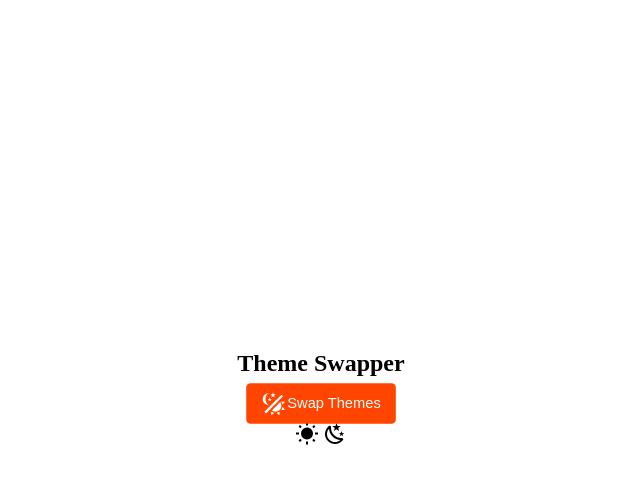
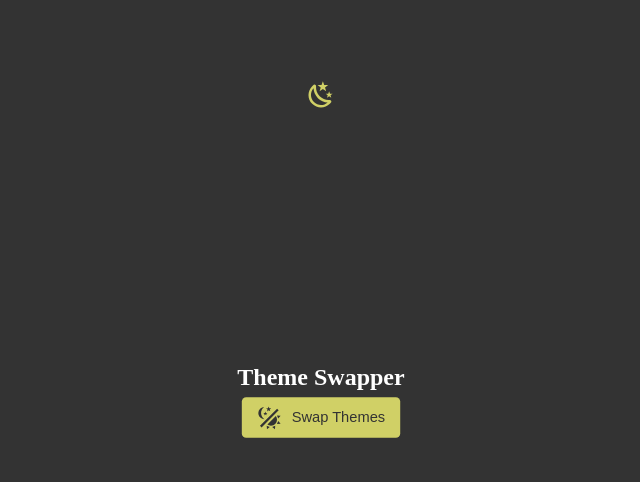
Before and after one commit to 2024-Roadmap/js_light_dark_theme_toggle, a plain HTML site: page index.html in a window 1280 px wide. Both pictures are taken after a click on the button "Swap Themes". Shown: the top 482 px of the page, without its empty margins (319-959 px from the left). Drawn offline with Linux system fonts and the light colour scheme.

Commit message:
add script for dark toggle, sun moon icon rotation, and styles for icon

```diff
--- a/index.html
+++ b/index.html
@@ -5,6 +5,7 @@
   <meta name="viewport" content="width=device-width, initial-scale=1.0">
   <link rel="stylesheet" href="style.css">
   <title>Light / Dark Theme Toggle</title>
+  <script src="script.js" defer></script>
 </head>
 <body>
   <h2 class="title">Theme Swapper</h2>
@@ -16,11 +17,11 @@
     Swap Themes
   </button>
   <div class="sun-moon-container">
-    <svg class="sun" style="width:24px;height:24px" viewBox="0 0 24 24">
+    <svg class="sun" viewBox="0 0 24 24">
       <path
         d="M3.55,18.54L4.96,19.95L6.76,18.16L5.34,16.74M11,22.45C11.32,22.45 13,22.45 13,22.45V19.5H11M12,5.5A6,6 0 0,0 6,11.5A6,6 0 0,0 12,17.5A6,6 0 0,0 18,11.5C18,8.18 15.31,5.5 12,5.5M20,12.5H23V10.5H20M17.24,18.16L19.04,19.95L20.45,18.54L18.66,16.74M20.45,4.46L19.04,3.05L17.24,4.84L18.66,6.26M13,0.55H11V3.5H13M4,10.5H1V12.5H4M6.76,4.84L4.96,3.05L3.55,4.46L5.34,6.26L6.76,4.84Z" />
     </svg>
-    <svg class="moon" style="width:24px;height:24px" viewBox="0 0 24 24">
+    <svg class="moon" viewBox="0 0 24 24">
       <path
         d="M17.75,4.09L15.22,6.03L16.13,9.09L13.5,7.28L10.87,9.09L11.78,6.03L9.25,4.09L12.44,4L13.5,1L14.56,4L17.75,4.09M21.25,11L19.61,12.25L20.2,14.23L18.5,13.06L16.8,14.23L17.39,12.25L15.75,11L17.81,10.95L18.5,9L19.19,10.95L21.25,11M18.97,15.95C19.8,15.87 20.69,17.05 20.16,17.8C19.84,18.25 19.5,18.67 19.08,19.07C15.17,23 8.84,23 4.94,19.07C1.03,15.17 1.03,8.83 4.94,4.93C5.34,4.53 5.76,4.17 6.21,3.85C6.96,3.32 8.14,4.21 8.06,5.04C7.79,7.9 8.75,10.87 10.95,13.06C13.14,15.26 16.1,16.22 18.97,15.95M17.33,17.97C14.5,17.81 11.7,16.64 9.53,14.5C7.36,12.31 6.2,9.5 6.04,6.68C3.23,9.82 3.34,14.64 6.35,17.66C9.37,20.67 14.19,20.78 17.33,17.97Z" />
     </svg>
--- /dev/null
+++ b/script.js
@@ -0,0 +1,9 @@
+const sunMoonContainer = document.querySelector('.sun-moon-container');
+
+document.querySelector('.theme-toggle-button').addEventListener('click', () => {
+  document.body.classList.toggle('dark');
+  const currentRotation = parseInt(
+    getComputedStyle(sunMoonContainer).getPropertyValue('--rotation'),
+  );
+  sunMoonContainer.style.setProperty('--rotation', currentRotation + 180);
+});
--- a/style.css
+++ b/style.css
@@ -10,8 +10,10 @@ body {
   align-items: center;
   height: 100vh;
   margin: 0;
+  transition: var(--transition-delay);
   background-color: var(--background-color);
   color: var(--text-color);
+  overflow: hidden;
 }
 
 body.dark {
@@ -40,7 +42,51 @@ body.dark {
   transform: scale(1);
 }
 
+.theme-toggle-button .icon {
+  margin-right: 0.5rem;
+}
+
 .theme-toggle-button:hover,
 .theme-toggle-button:focus {
   transform: scale(1.1);
 }
+
+.sun-moon-container {
+  --rotation: 0;
+  position: absolute;
+  display: flex;
+  justify-content: center;
+  align-items: center;
+  pointer-events: none;
+  top: 0;
+  height: 200vmin;
+  transform: rotate(calc(var(--rotation) * 1deg));
+  transition: transform var(--transition-delay);
+}
+
+.sun, .moon {
+  position: absolute;
+  width: 30px;
+  height: 30px;
+  transition: opacity, fill, var(--transition-delay);
+  fill: var(--accent-color)
+}
+
+.sun {
+  top: 5%;
+  opacity: 1;
+}
+
+.dark .sun {
+  opacity: 0;
+}
+
+.moon {
+  bottom: 5%;
+  opacity: 0;
+  transform: rotate(180deg);
+}
+
+.dark .moon {
+  opacity: 1;
+}
```
